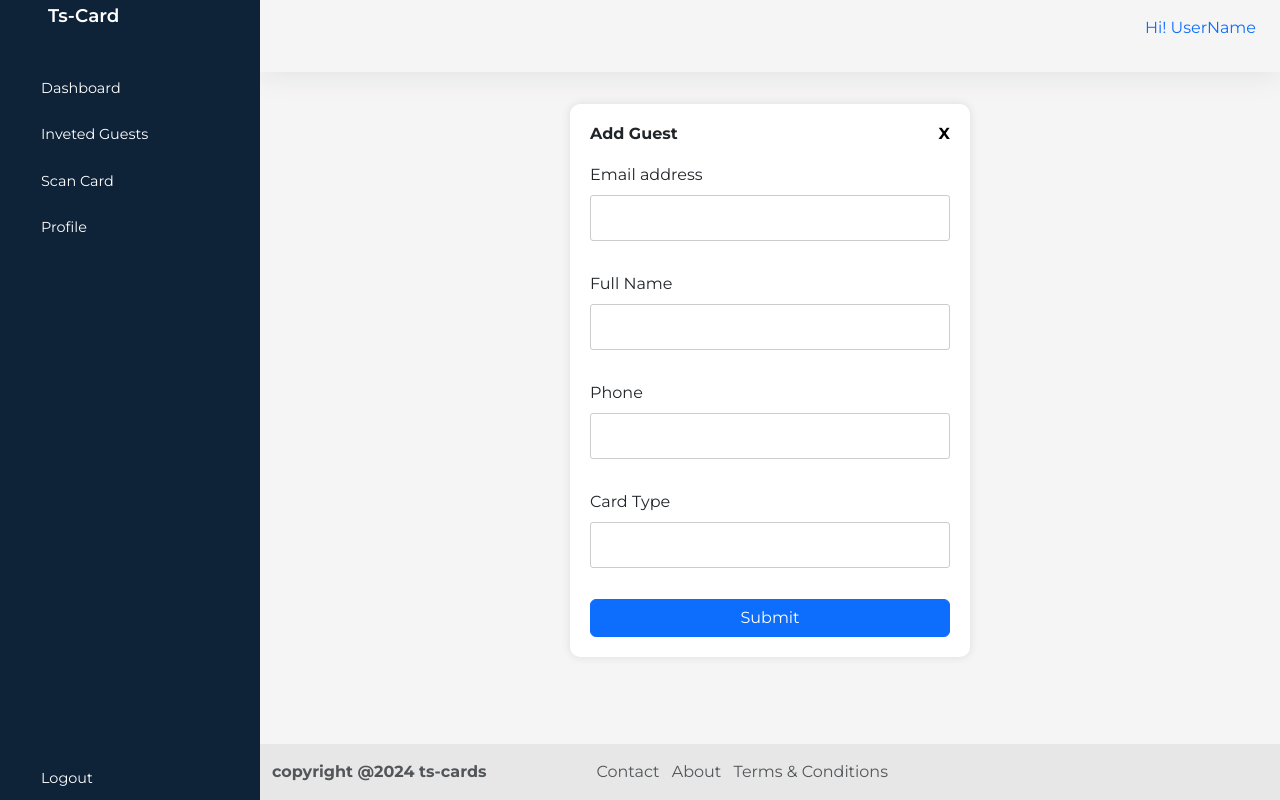
After one commit to HenrySode/t-card, a Django app: page /add_guest in a window 1280 px wide. The commit adds this page. Run offline with Django 5.2, Linux system fonts and the light colour scheme; some libraries are stand-ins or nearby versions.

Commit message:
f commit

```diff
--- a/static/styles/dash/style.css
+++ b/static/styles/dash/style.css
@@ -184,7 +184,7 @@ a.sidebar-link:hover {
     background-color: rgb(231, 231, 231);
   }
 
-  /* Form container */
+
 .form-container {
     background-color: #f0f0f0;
     padding: 20px;
@@ -209,15 +209,17 @@ a.sidebar-link:hover {
     margin: 0 20px;
   }
 
-
   .status-message {
     text-align: center;
     background-color: #e9ecef;
     border-radius: 10px;
-    margin-left: 2rem;
-    margin-right: 68rem;
+    margin: 2rem auto;
     padding: 20px;
+    max-width: 90%;
     box-shadow: 1px 4px 10px rgba(0, 0, 0, 0.3);
+    transition: all 0.3s ease-in-out;
+    word-wrap: break-word; /* Ensures long words break to the next line */
+    overflow-wrap: break-word; /* Ensures content stays within the container */
 }
 
 .status-message p {
@@ -229,6 +231,113 @@ a.sidebar-link:hover {
     border: none;
     border-radius: 5px;
     cursor: pointer;
+    padding: 10px 20px;
+    background-color: #007bff;
+    color: white;
+    font-size: 16px;
+}
+
+@media (min-width: 768px) {
+    .status-message {
+        max-width: 600px;
+    }
+}
+
+@media (min-width: 1200px) {
+    .status-message {
+        max-width: 800px;
+    }
+}
+
+
+/* Upload form  */
+
+.form-upload {
+    background-color: #fff;
+    padding: 20px;
+    margin: 10px auto;
+    border-radius: 10px;
+    box-shadow: 0 0 10px rgba(0, 0, 0, 0.1);
+    width: 90%;
+    max-width: 400px;
+    text-align: left;
+    position: relative;
+}
+
+.form-upload h1 {
+    font-size: 16px;
+    font-weight: bold;
+    margin-bottom: 20px;
+}
+
+.form-upload .close-form {
+    font-size: 16px;
+    color: #000;
+    text-decoration: none;
+    position: absolute;
+    top: 20px;
+    right: 20px;
+    transition: 0.5s ease-in-out;
+}
+
+.form-upload .close-form:hover {
+    color: #ff0000;
+    transition: 0.5s ease-in-out;
+}
+
+.form-upload form {
+    display: flex;
+    flex-direction: column;
+    gap: 15px;
+    border: gray 1px solid;
+    border-radius: 5px;
+    padding-top: 10px;
+    padding-left: 10px;
+    margin-bottom: 1rem;
+}
+.form-upload button {
+    width: 100%;
+}
+
+
+/* Add user form  */
+.form-container {
+    background-color: #fff;
+    /* padding: 20px; */
+    margin: 2rem auto;
+    border-radius: 10px;
+    box-shadow: 0 0 10px rgba(0, 0, 0, 0.1);
+    width: 90%;
+    max-width: 400px;
+    text-align: left;
+    position: relative;
+}
+
+.form-container h1 {
+    font-size: 16px;
+    font-weight: bold;
+    margin-bottom: 20px;
+}
+
+.form-container .close-form {
+    font-size: 16px;
+    color: #000;
+    text-decoration: none;
+    position: absolute;
+    top: 20px;
+    right: 20px;
+    transition: 0.5s ease-in-out;
+}
+
+.form-container .close-form:hover {
+    color: #ff0000;
+    transition: 0.5s ease-in-out;
+}
+
+.form-container form {
+    display: flex;
+    flex-direction: column;
+
 }
 
 
--- /dev/null
+++ b/tcard_app/templates/tcard_app/add_guest.html
@@ -0,0 +1,30 @@
+
+{% extends 'main_dash.html' %}
+
+{% load static %}
+{% block content %}
+
+<div class="form-container">
+    <h1>Add Guest<a href="{% url 'guests' %}" class="close-form">X</a></h1>
+    <form>
+        <div class="mb-3">
+            <label  class="form-label">Email address</label>
+            <input type="email" class="form-control" aria-describedby="emailHelp">
+        </div>
+        <div class="mb-3">
+            <label  class="form-label">Full Name</label>
+            <input type="text" class="form-control" aria-describedby="emailHelp">
+        </div>
+        <div class="mb-3">
+            <label  class="form-label">Phone</label>
+            <input type="phone" class="form-control" aria-describedby="emailHelp">
+        </div>
+        <div class="mb-3">
+            <label for="exampleInputPassword1" class="form-label">Card Type</label>
+            <input type="password" class="form-control" id="exampleInputPassword1">
+        </div>
+
+        <button type="submit" class="btn btn-primary">Submit</button>
+    </form>
+</div>
+{% endblock %}
--- a/tcard_app/templates/tcard_app/card_scan.html
+++ b/tcard_app/templates/tcard_app/card_scan.html
@@ -4,7 +4,7 @@
 {% block content %}
 <link rel="stylesheet" href="{% static 'styles/dash/style.css' %}">
 
-    <h4>Scan Card</h4>
+    <h4 style="margin: 1px auto;">Scan Card</h4>
     <form method="post" class="form-container">
         {% csrf_token %}
         <input type="text" id="code" name="code" placeholder="Enter guest code here">
--- a/tcard_app/templates/tcard_app/guests.html
+++ b/tcard_app/templates/tcard_app/guests.html
@@ -8,7 +8,8 @@
 <h3 class="fw-bold fs-4 my-3" style="padding-left: 1rem;">Inveted guests list
     <br>
     <hr>
-    <button type="button" class="btn btn-outline-success"><i class="fas fa-file-excel"></i>    upload excel</button>
+   <a href="{% url 'upload' %}"> <button type="button" class="btn btn-outline-success"><i class="fas fa-file-excel"></i>    upload excel</button></a>
+   <a href="{% url 'add_guest' %}"> <button type="button" class="btn btn-primary"><i class="fas fa-plus"></i>   Add guest</button></a>
 </h3>
 
 <div class="row" style="padding-left: 1rem; padding-right: 1rem;">
--- a/tcard_app/urls.py
+++ b/tcard_app/urls.py
@@ -5,8 +5,10 @@ urlpatterns = [
     path('', views.home, name = 'home'),
     path('login', views.login, name = 'login'),
     path('guests', views.guests, name = 'guests'),
-    path('upload/', views.upload_data, name='upload_data'),
+    path('add_guest', views.add_guest, name = 'add_guest'),
+    path('upload/', views.upload_data, name='upload'),
+    path('event_details/', views.event_details, name='events'),
+    path('register_event/', views.register_event, name='register_event'),
     path('generate_qr/', views.generate_qr, name='generate_qr'),
-    path('event_details/', views.event_details, name='events'),
     path('scan/', views.card_scan, name='scan'),
 ]
--- a/tcard_app/views.py
+++ b/tcard_app/views.py
@@ -1,5 +1,5 @@
 from django.shortcuts import render, redirect
-from .forms import UploadFileForm, GenerateQRForm
+from .forms import UploadFileForm, GenerateQRForm, RegisterEvent
 from .models import TCard
 import csv
 
@@ -14,57 +14,63 @@ def login(request):
 def guests(request):
     return render(request, "tcard_app/guests.html")
 
-def upload_data(request):
-    pass
-#     if request.method == 'POST':
-#         form = UploadFileForm(request.POST, request.FILES)
-#         if form.is_valid():
-#             csv_file = request.FILES['file']
-#             data = csv.reader(csv_file.read().decode('utf-8').splitlines())
-#             for row in data:
-#                 TCard.objects.create(
-#                     unique_id=row[0],
-#                     name=row[1],
-#                     gender=row[2],
-#                     phone_number=row[3],
-#                     card_type=row[4]
-#                 )
-#             return redirect('upload_data')
-#     else:
-#         form = UploadFileForm()
-#     return render(request, 'tcard_app/upload.html', {'form': form})
+def add_guest(request):
+    return render(request, "tcard_app/add_guest.html")
 
 
-
-def event_details(request):
-    return render(request, 'tcard_app/event_details.html')
-#     total_sent_cards = TCard.objects.count()
-#     scanned_single = TCard.objects.filter(scanned=1).count()
-#     scanned_double = TCard.objects.filter(scanned=2).count()
-#     remaining = total_cards - (scanned_single + scanned_double)
-#     return render(request, 'tcard_app/event_details.html', {
-#         'total_cards': total_cards,
-#         'scanned_single': scanned_single,
-#         'scanned_double': scanned_double,
-#         'remaining': remaining,
-#     })
+def upload_data(request):
+    if request.method == 'POST':
+        form = UploadFileForm(request.POST, request.FILES)
+        if form.is_valid():
+            csv_file = request.FILES['file']
+            data = csv.reader(csv_file.read().decode('utf-8').splitlines())
+            for row in data:
+                TCard.objects.create(
+                    unique_id=row[0],
+                    name=row[1],
+                    gender=row[2],
+                    phone_number=row[3],
+                    card_type=row[4]
+                )
+            return redirect('upload_data')
+    else:
+        form = UploadFileForm()
+    return render(request, 'tcard_app/upload.html', {'form': form})
 
 
 
 
 def generate_qr(request):
-    pass
-#     if request.method == 'POST':
-#         form = GenerateQRForm(request.POST)
-#         if form.is_valid():
-#             for card in TCard.objects.all():
-#                 card.save()  # This will generate QR codes
-#             return redirect('generate_qr')
-#     else:
-#         form = GenerateQRForm()
-#     return render(request, 'tcard_app/generate_qr.html', {'form': form})
+    if request.method == 'POST':
+        form = GenerateQRForm(request.POST)
+        if form.is_valid():
+            for card in TCard.objects.all():
+                card.save()  # This will generate QR codes
+            return redirect('generate_qr')
+    else:
+        form = GenerateQRForm()
+    return render(request, 'tcard_app/generate_qr.html', {'form': form})
 
 
+
+
+def event_details(request):
+
+    total_sent_cards = TCard.objects.count()
+    scanned_single = TCard.objects.filter(scanned=1).count()
+    scanned_double = TCard.objects.filter(scanned=2).count()
+    remaining = total_sent_cards - (scanned_single + scanned_double)
+    return render(request, 'tcard_app/event_details.html', {
+        'total_cards': total_sent_cards,
+        'scanned_single': scanned_single,
+        'scanned_double': scanned_double,
+        'remaining': remaining,
+    })
+
+def register_event(request):
+    form = RegisterEvent()
+    context = {'form': form}
+    return render(request, 'tcard_app/register_event.html', context)
 
 
 
```
Also changed, not shown: static/js/dash/script.js (+9 -0 lines), tcard_app/forms.py (+7 -0 lines), tcard_app/templates/tcard_app/event_details.html (+37 -51 lines), tcard_app/templates/tcard_app/register_event.html (added, +19 -0 lines), tcard_app/templates/tcard_app/upload.html (+11 -10 lines), db.sqlite3.
